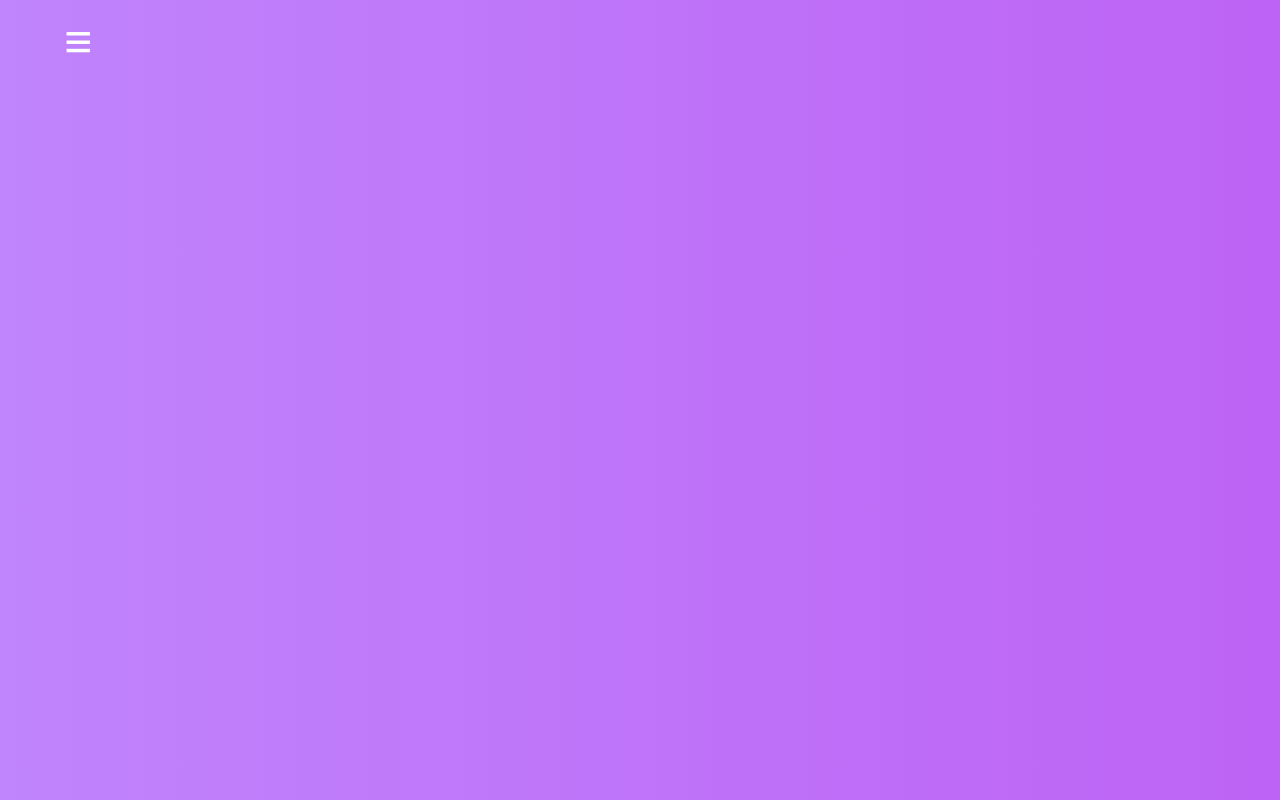
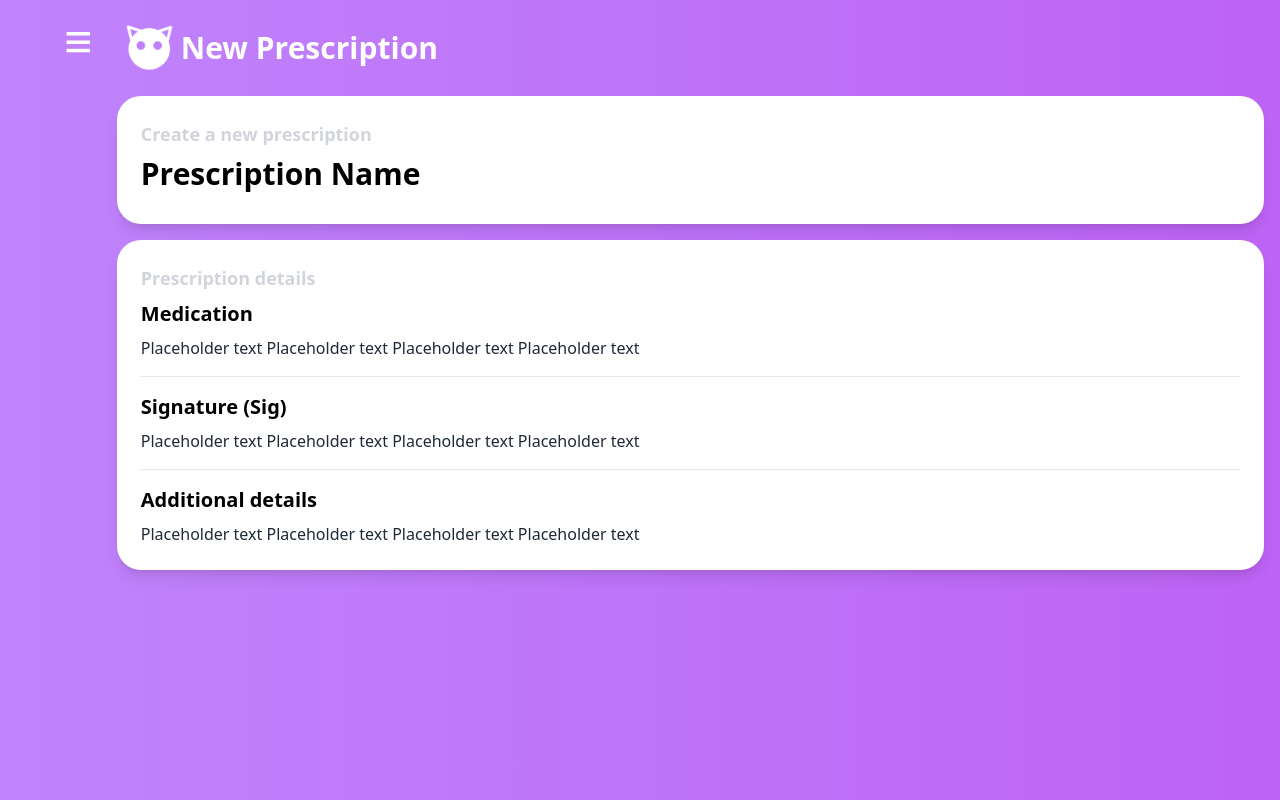
Before and after one commit to yousongsun/gdsc-hackathon-2024, a React (Vite) app in the folder frontend/: page /add-prescription in a window 1280 px wide. Built offline with nearby package versions, Linux system fonts and the light colour scheme.

Commit message:
feat: Add prescription form UI

```diff
--- a/frontend/src/components/AddPrescription.jsx
+++ b/frontend/src/components/AddPrescription.jsx
@@ -1,8 +1,52 @@
 import React from 'react'
+
+import Icon from '../assets/icon.jpg'
 
 const AddPrescription = () => {
   return (
-    <div></div>
+    <>
+      <div className='container p-4 mx-auto'>
+        <div className='flex items-center'>
+          <img className='w-16 h-16' src={Icon} alt="Icon" />
+          <div className='text-3xl text-white font-bold'>New Prescription</div>
+        </div>
+
+        <div className='bg-white rounded-3xl shadow-lg p-6 mt-4'>
+          <h2 className='text-lg text-gray-300 font-bold mb-2'>Create a new prescription</h2>
+          <div className='flex justify-between'>
+            <h2 className='text-3xl font-bold mb-2'>Prescription Name</h2>
+          </div>
+        </div>
+
+        <div className='bg-white rounded-3xl shadow-lg p-6 mt-4'>
+          <h2 className='text-lg text-gray-300 font-bold mb-2'>Prescription details</h2>
+
+          <div className='flex flex-col'>
+            <div>
+              <h2 className='text-xl font-bold mb-2'>Medication</h2>
+              <p className='text-gray-800'>Placeholder text Placeholder text Placeholder text Placeholder text</p>
+            </div>
+
+            <hr className='my-4' />
+
+            <div>
+              <h2 className='text-xl font-bold mb-2'>Signature (Sig)</h2>
+              <p className='text-gray-800'>Placeholder text Placeholder text Placeholder text Placeholder text</p>
+            </div>
+
+            <hr className='my-4' />
+
+            <div>
+              <h2 className='text-xl font-bold mb-2'>Additional details</h2>
+              <p className='text-gray-800'>Placeholder text Placeholder text Placeholder text Placeholder text</p>
+            </div>
+
+          </div>
+
+        </div>
+
+      </div>
+    </>
   )
 }
 
```
